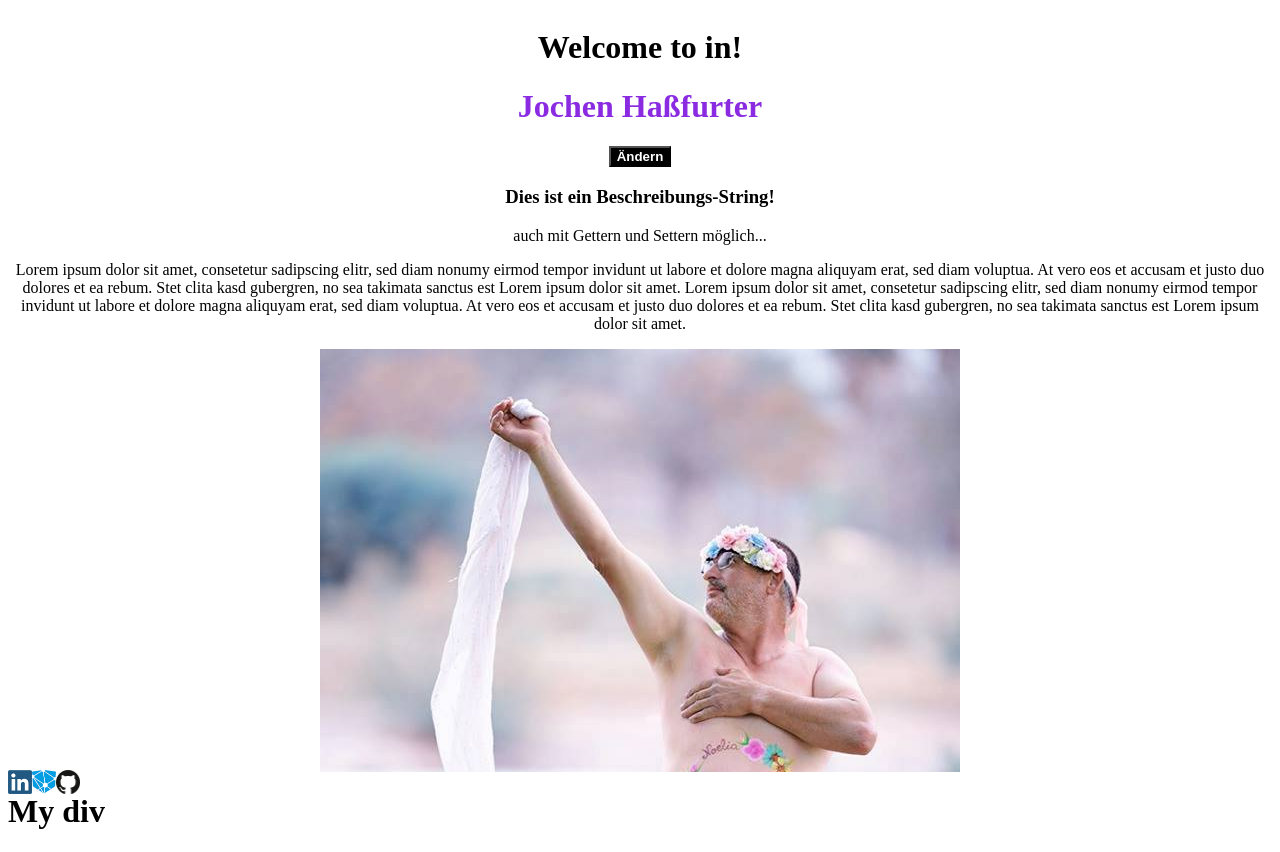
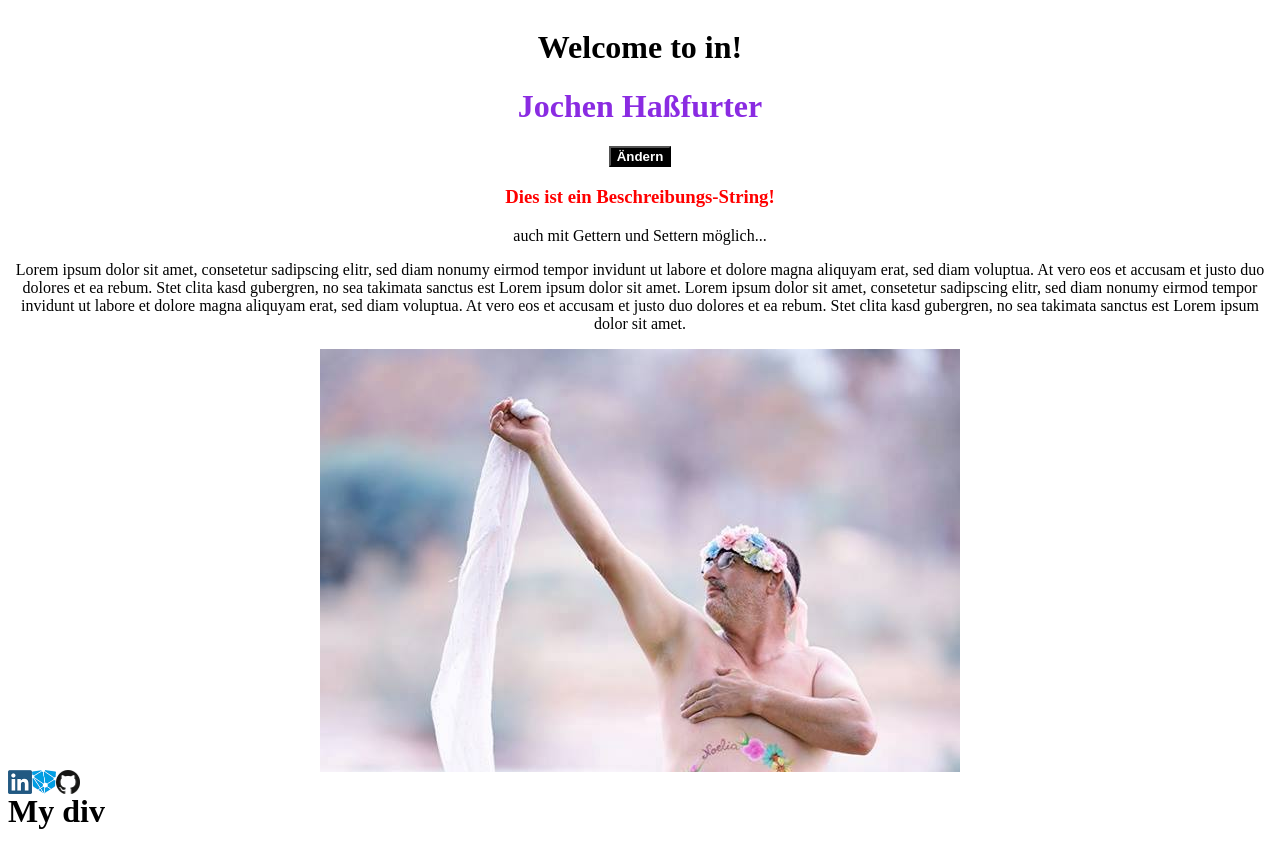
Before and after one commit to Mesqualito/Angular_TryOut, an Angular app: page / in a window 1280 px wide. Built offline with nearby package versions, Linux system fonts and the light colour scheme.

Commit message:
1st step to "extract" styles from the template to a binding on a style

```diff
--- a/src/app/user/user-name/user-name.component.html
+++ b/src/app/user/user-name/user-name.component.html
@@ -1,4 +1,6 @@
-<h3>{{ description }}</h3>
+
+<h3 style="color: red" [style.color]>{{ description }}</h3>
+
 <p>{{ privateDescription }}</p>
 
 <div [innerHtml]="htmlContent" [attr.aria-label]="ariaDescription"></div>
```
